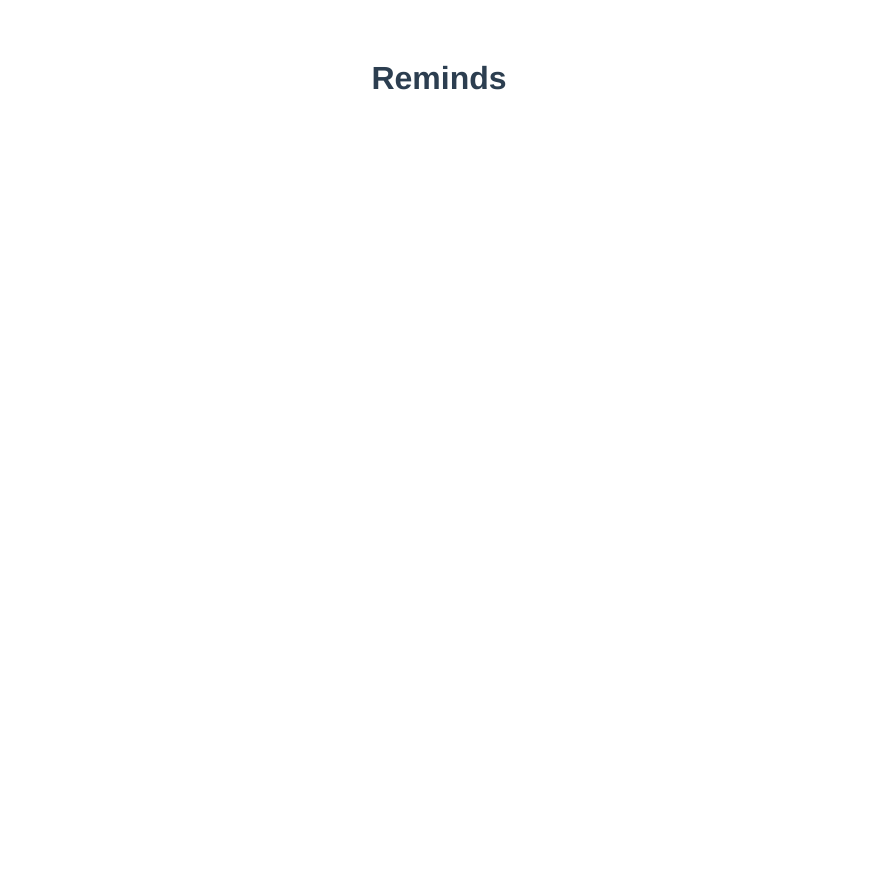
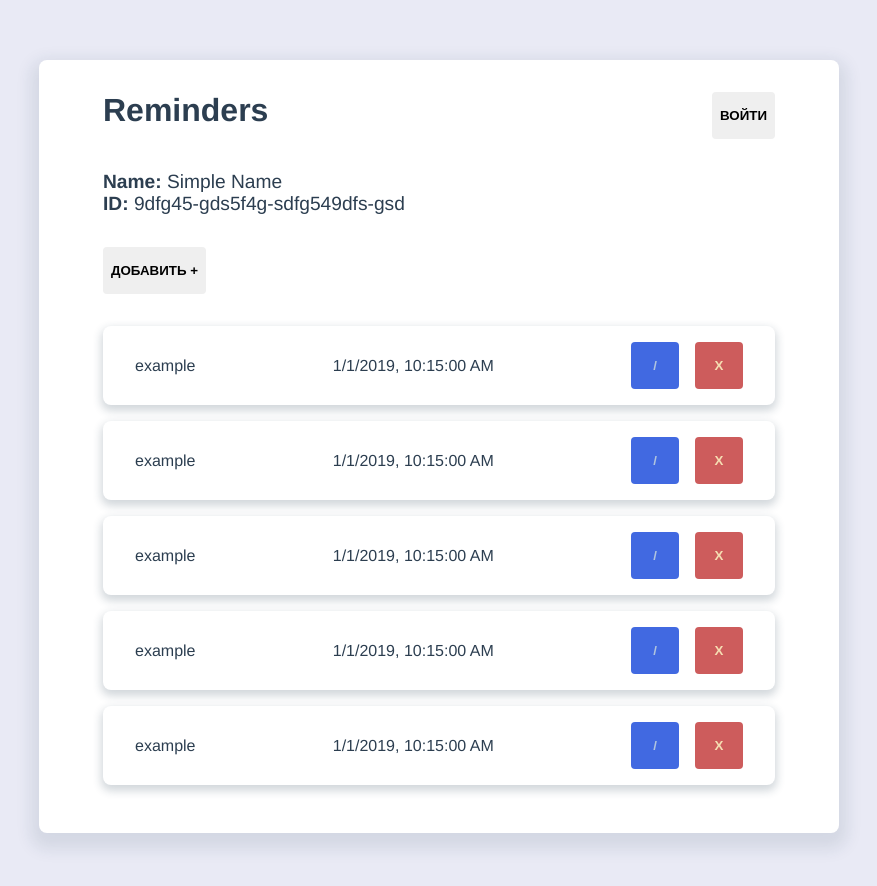
Before and after one commit to saibrok/Frontend-code-challenge, a Vue app: page / in a window 1280 px wide. Shown: the top 886 px of the page, without its empty margins (201-1078 px from the left). Before the commit the page ends 800 px from the top, so only its background shows below. Built offline with nearby package versions, Linux system fonts and the light colour scheme.

Commit message:
структура проекта и стили

```diff
--- a/src/App.vue
+++ b/src/App.vue
@@ -1,28 +1,80 @@
 <template>
     <div id="app">
-        <h1>Reminds</h1>
-        <User />
+        <div class="reminders">
+            <header class="reminders__header">
+                <h1 class="reminders__title">Reminders</h1>
+                <TheButton class="reminders__login"> Войти </TheButton>
+            </header>
+            <TheUser class="reminders__user" />
+            <TheButton class="reminders__add"> Добавить + </TheButton>
+            <ReminderList />
+        </div>
+        <div v-if="false" class="wrapper">
+            <ReminderEdit class="reminder-edit" />
+        </div>
     </div>
 </template>
 
 <script>
-import User from './components/User.vue';
+import ReminderEdit from './components/ReminderEdit.vue';
+import ReminderList from './components/ReminderList.vue';
+import TheButton from './components/TheButton.vue';
+import TheUser from './components/TheUser.vue';
 
 export default {
     name: 'App',
     components: {
-        User,
+        TheUser,
+        ReminderList,
+        TheButton,
+        ReminderEdit,
     },
 };
 </script>
 
 <style lang="scss">
+@import './styles/common.scss';
+
 #app {
-    font-family: Avenir, Helvetica, Arial, sans-serif;
-    -webkit-font-smoothing: antialiased;
-    -moz-osx-font-smoothing: grayscale;
-    text-align: center;
-    color: #2c3e50;
-    margin-top: 60px;
+    width: 800px;
+    margin: 60px auto;
+    padding: 2rem 4rem;
+    border-radius: 0.5rem;
+    box-shadow: 0px 8px 16px 8px rgba(34, 60, 80, 0.1);
+    background-color: white;
+}
+
+.reminders__header {
+    display: flex;
+    justify-content: space-between;
+    margin-bottom: 2rem;
+}
+
+.reminders__user {
+    margin-bottom: 2rem;
+}
+
+.reminders__add {
+    margin-bottom: 2rem;
+}
+
+.wrapper {
+    position: absolute;
+    display: flex;
+    justify-content: center;
+    align-items: center;
+    top: 0;
+    bottom: 0;
+    left: 0;
+    right: 0;
+    background-color: rgba(#555, 0.7);
+}
+
+.reminder-edit {
+    width: 600px;
+    padding: 2rem 4rem;
+    border-radius: 0.5rem;
+    background-color: white;
+    box-shadow: 0px 8px 16px 8px rgba(34, 60, 80, 0.1);
 }
 </style>
--- /dev/null
+++ b/src/components/ReminderEdit.vue
@@ -0,0 +1,50 @@
+<template>
+    <div class="edit-popup">
+        <h2 class="edit-popup__title">Новое напоминание</h2>
+        <TheButton class="edit-popup__close-button">X</TheButton>
+        <input
+            class="edit-popup__input"
+            type="text"
+            placeholder="Введите текст напоминания"
+        />
+        <input class="edit-popup__input" type="datetime-local" />
+        <TheButton class="edit-popup__save-button">Сохранить</TheButton>
+    </div>
+</template>
+
+<script>
+import TheButton from './TheButton.vue';
+export default {
+    components: {
+        TheButton,
+    },
+};
+</script>
+
+<style lang="scss" scoped>
+.edit-popup {
+    position: relative;
+    display: flex;
+    flex-direction: column;
+}
+
+.edit-popup__title {
+    margin-bottom: 2rem;
+}
+
+.edit-popup__close-button {
+    position: absolute;
+    top: 1rem;
+    right: 1rem;
+}
+
+.edit-popup__input {
+    margin-bottom: 2rem;
+    padding: 0.5rem 1rem;
+    border: none;
+    border-bottom: 1px solid gray;
+    font-family: Avenir, Helvetica, Arial, sans-serif;
+    outline: none;
+    font-size: inherit;
+}
+</style>
--- /dev/null
+++ b/src/components/ReminderItem.vue
@@ -0,0 +1,57 @@
+<template>
+    <li class="reminder">
+        <div class="reminder__text">{{ reminder.note }}</div>
+        <div class="reminder__date">{{ formatedDate }}</div>
+        <div class="reminder__buttons">
+            <TheButton class="reminder__edit-button"> / </TheButton>
+            <TheButton class="reminder__delete-button"> X </TheButton>
+        </div>
+    </li>
+</template>
+
+<script>
+import TheButton from './TheButton.vue';
+export default {
+    components: { TheButton },
+
+    props: {
+        reminder: {
+            type: Object,
+        },
+    },
+
+    computed: {
+        formatedDate() {
+            return new Date(this.reminder.date).toLocaleString();
+        },
+    },
+};
+</script>
+
+<style lang="scss" scoped>
+.reminder {
+    display: flex;
+    justify-content: space-between;
+    align-items: center;
+    padding: 1rem 2rem;
+    border-radius: 0.5rem;
+    box-shadow: 0px 4px 8px 2px rgba(34, 60, 80, 0.2);
+    margin-bottom: 1rem;
+
+    &:hover {
+        transform: translateY(-2px);
+        box-shadow: 0px 8px 8px 4px rgba(34, 60, 80, 0.2);
+    }
+}
+
+.reminder__edit-button {
+    margin-right: 1rem;
+    color: lightsteelblue;
+    background-color: royalblue;
+}
+
+.reminder__delete-button {
+    color: wheat;
+    background-color: indianred;
+}
+</style>
--- /dev/null
+++ b/src/components/ReminderList.vue
@@ -0,0 +1,32 @@
+<template>
+    <ul>
+        <ReminderItem
+            v-for="(reminder, index) of reminders"
+            :key="index"
+            :reminder="reminder"
+        />
+    </ul>
+</template>
+
+<script>
+import ReminderItem from './ReminderItem.vue';
+
+export default {
+    components: {
+        ReminderItem,
+    },
+    data() {
+        return {
+            reminders: [
+                { note: 'example', date: '2019-01-01T10:15:00.000Z' },
+                { note: 'example', date: '2019-01-01T10:15:00.000Z' },
+                { note: 'example', date: '2019-01-01T10:15:00.000Z' },
+                { note: 'example', date: '2019-01-01T10:15:00.000Z' },
+                { note: 'example', date: '2019-01-01T10:15:00.000Z' },
+            ],
+        };
+    },
+};
+</script>
+
+<style lang="scss" scoped></style>
--- /dev/null
+++ b/src/components/TheButton.vue
@@ -0,0 +1,23 @@
+<template>
+    <button class="button">
+        <slot>
+            <span>OK</span>
+        </slot>
+    </button>
+</template>
+
+<script>
+export default {};
+</script>
+
+<style lang="scss" scoped>
+.button {
+    min-width: 3rem;
+    padding: 1rem 0.5rem;
+    border: none;
+    border-radius: 4px;
+    cursor: pointer;
+    font-weight: bold;
+    text-transform: uppercase;
+}
+</style>
--- /dev/null
+++ b/src/components/TheUser.vue
@@ -0,0 +1,26 @@
+<template>
+    <div class="user">
+        <div class="user__info user__name">
+            Name:
+            <span>Simple Name</span>
+        </div>
+        <div class="user__info user__id">
+            ID:
+            <span>9dfg45-gds5f4g-sdfg549dfs-gsd</span>
+        </div>
+    </div>
+</template>
+
+<script>
+export default {};
+</script>
+
+<style lang="scss" scoped>
+.user__info {
+    font-size: 1.2rem;
+    font-weight: bold;
+    & span {
+        font-weight: normal;
+    }
+}
+</style>
--- a/src/components/User.vue
+++ /dev/null
@@ -1,9 +0,0 @@
-<template>
-    <div></div>
-</template>
-
-<script>
-export default {};
-</script>
-
-<style lang="scss" scoped></style>
--- /dev/null
+++ b/src/styles/common.scss
@@ -0,0 +1,22 @@
+* {
+    box-sizing: border-box;
+}
+
+body {
+    font-family: Avenir, Helvetica, Arial, sans-serif;
+    -webkit-font-smoothing: antialiased;
+    -moz-osx-font-smoothing: grayscale;
+    color: #2c3e50;
+    background-color: #e9eaf5;
+    margin: 0;
+}
+
+h1, h2, h3 {
+    margin: 0;
+}
+
+ul {
+    list-style: none;
+    margin: 0;
+    padding: 0;
+}
```
Also changed, not shown: 1 other file (tests, documents, lock files or other folders).
